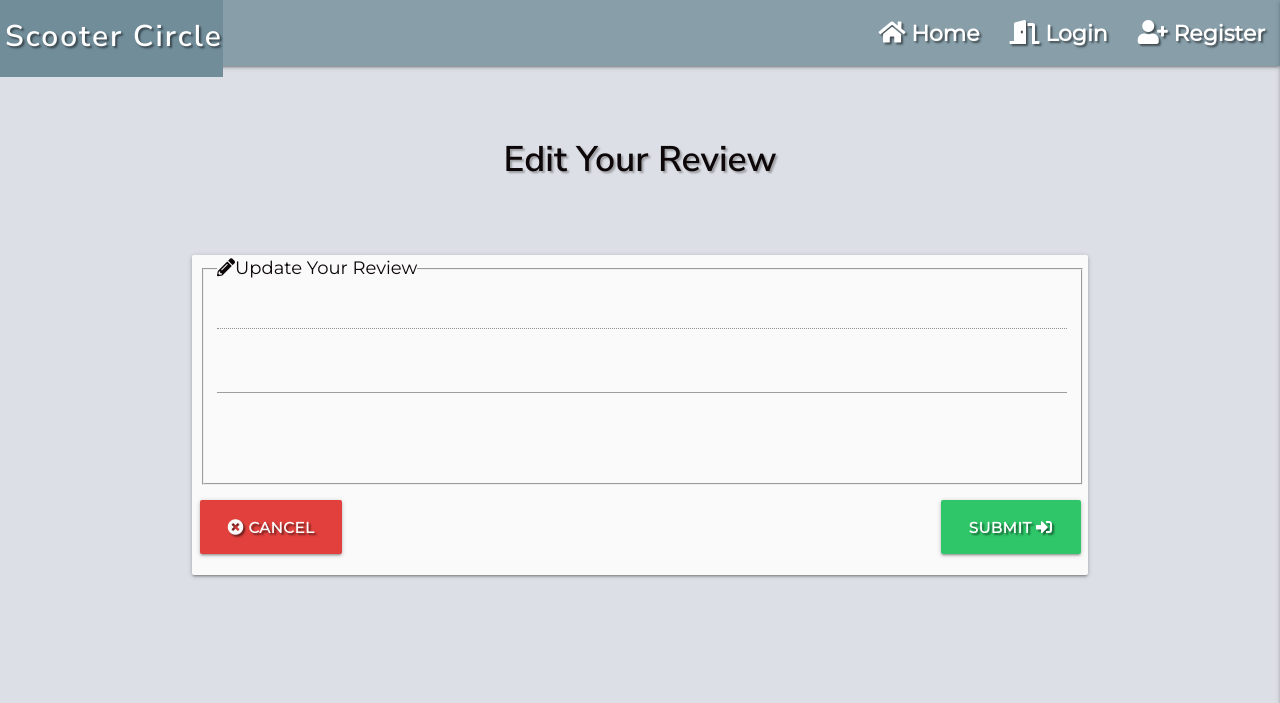
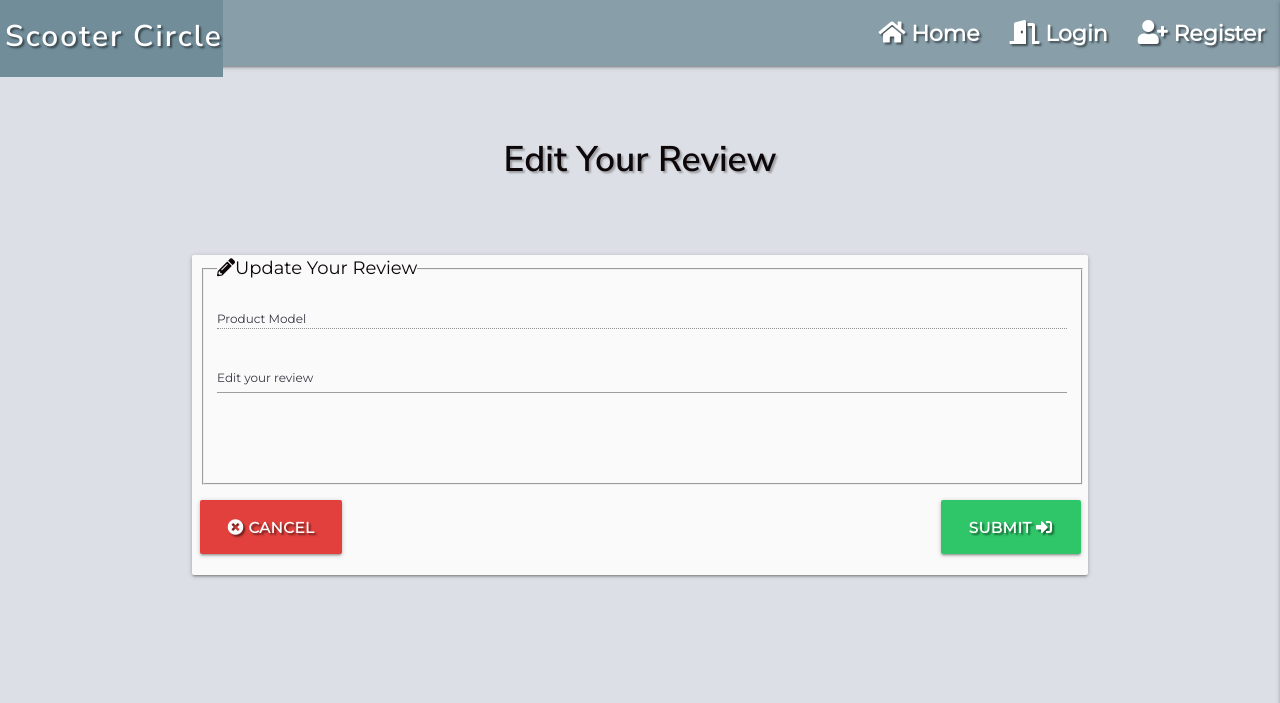
Before and after one commit to marina601/scooter-circle, a Flask app: template templates/edit_review.html in a window 1280 px wide. Shown: the top 703 px of the page. Run offline with Flask 2, Linux system fonts and the light colour scheme; the template is opened without the code that fills it, so the values that code supplies are empty; some libraries are stand-ins or nearby versions.

Commit message:
Added text to label element

```diff
--- a/templates/edit_review.html
+++ b/templates/edit_review.html
@@ -16,14 +16,14 @@
             <!--Product Model Name-->
             <div class="row">
               <div class="input-field col s12">
-                <label for="product_model"></label>
+                <label for="product_model">Product Model</label>
                 <input id="product_model" type="text" name="product_model" value="{{ review.product_model }}" readonly="readonly">
               </div>
             </div>
             <!--Original User Review-->
             <div class="row">
               <div class="input-field col s12">
-                <label for="product_review"></label>
+                <label for="product_review">Edit your review</label>
                 <textarea id="product_review" name="product_review" minlength="10" maxlength="200"
                   class="materialize-textarea validate" required>{{ review.product_review }}</textarea>
               </div>
```
